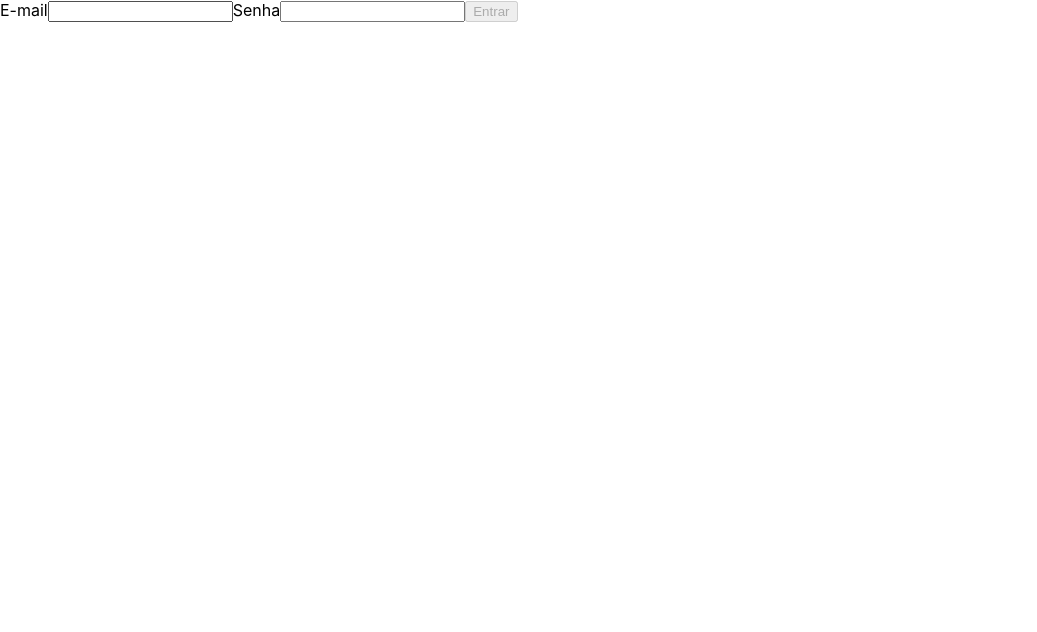
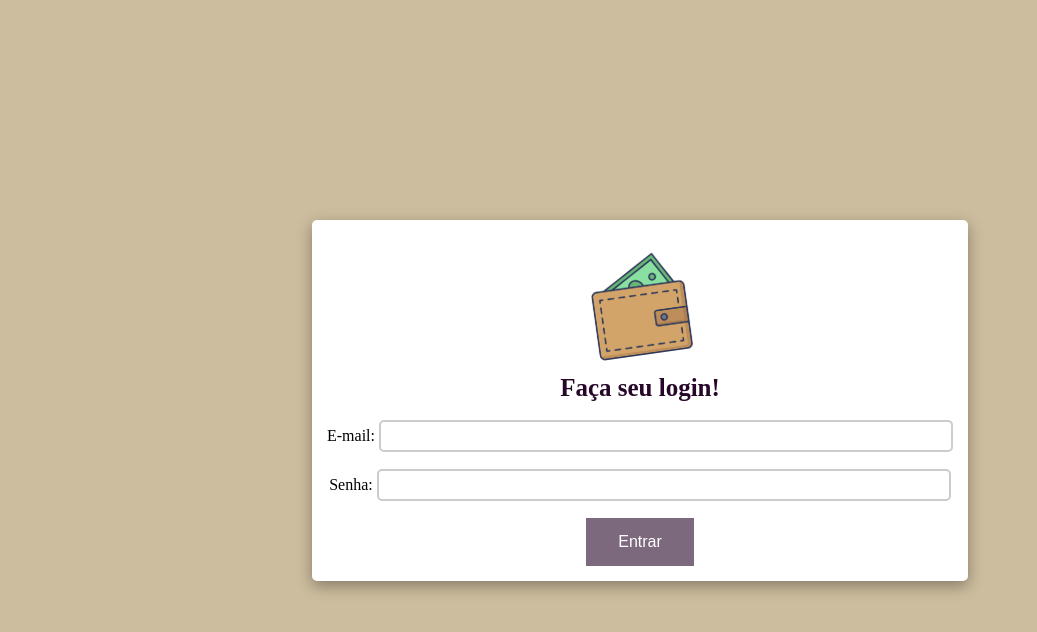
Before and after one commit to Tayna-Silva-Macedo/project-trybewallet, a React (Create React App) app: page / in a window 1280 px wide. Shown: the top 632 px of the page, without its empty margins (0-1037 px from the left). Built offline with nearby package versions, Linux system fonts and the light colour scheme.

Commit message:
Página inicial estilizada

```diff
--- a/src/App.css
+++ b/src/App.css
@@ -1,41 +1,43 @@
-.App {
-  text-align: center;
+html, body, div, span, applet, object, iframe,
+h1, h2, h3, h4, h5, h6, p, blockquote, pre,
+a, abbr, acronym, address, big, cite, code,
+del, dfn, em, img, ins, kbd, q, s, samp,
+small, strike, strong, sub, sup, tt, var,
+b, u, i, center,
+dl, dt, dd, ol, ul, li,
+fieldset, form, label, legend,
+table, caption, tbody, tfoot, thead, tr, th, td,
+article, aside, canvas, details, embed,
+figure, figcaption, footer, header, hgroup,
+menu, nav, output, ruby, section, summary,
+time, mark, audio, video {
+    margin: 0;
+    padding: 0;
+    border: 0;
+    font-size: 100%;
+    font: inherit;
+    vertical-align: baseline;
 }
-
-.App-logo {
-  height: 40vmin;
-  pointer-events: none;
+/* HTML5 display-role reset for older browsers */
+article, aside, details, figcaption, figure,
+footer, header, hgroup, menu, nav, section {
+    display: block;
 }
-
-@media ( prefers-reduced-motion : no-preference ) {
-
-  .App-logo {
-    animation: App-logo-spin infinite 20s linear;
-  }
+body {
+    line-height: 1;
 }
-
-.App-header {
-  align-items: center;
-  background-color: #282c34;
-  color: white;
-  display: flex;
-  flex-direction: column;
-  font-size: calc(10px + 2vmin);
-  justify-content: center;
-  min-height: 100vh;
+ol, ul {
+    list-style: none;
 }
-
-.App-link {
-  color: #61dafb;
+blockquote, q {
+    quotes: none;
 }
-
-@keyframes App-logo-spin {
-
-  from {
-    transform: rotate(0deg);
-  }
-
-  to {
-    transform: rotate(360deg);
-  }
+blockquote:before, blockquote:after,
+q:before, q:after {
+    content: '';
+    content: none;
 }
+table {
+    border-collapse: collapse;
+    border-spacing: 0;
+}
--- a/src/App.js
+++ b/src/App.js
@@ -2,6 +2,8 @@ import React from 'react';
 import { Route, Switch } from 'react-router-dom';
 import Login from './pages/Login';
 import Wallet from './pages/Wallet';
+
+import './App.css';
 
 function App() {
   return (
--- a/src/components/Input.js
+++ b/src/components/Input.js
@@ -1,5 +1,7 @@
 import React from 'react';
 import PropTypes from 'prop-types';
+
+import '../components/input.css';
 
 class Input extends React.Component {
   render() {
--- /dev/null
+++ b/src/components/input.css
@@ -0,0 +1,8 @@
+input[type=email], input[type=password] {
+  border: 2px solid #ccc;
+  border-radius: 5px;
+  font-size: 16px;
+  margin-bottom: 17px;
+  padding: 5px;
+  width: 70vh;
+}
--- a/src/index.js
+++ b/src/index.js
@@ -1,7 +1,6 @@
 import React from 'react';
 import ReactDOM from 'react-dom';
 import { BrowserRouter } from 'react-router-dom';
-import './index.css';
 import { Provider } from 'react-redux';
 import App from './App';
 import store from './store';
--- a/src/pages/Login.js
+++ b/src/pages/Login.js
@@ -3,6 +3,9 @@ import { connect } from 'react-redux';
 import PropTypes from 'prop-types';
 import Input from '../components/Input';
 import { addUserEmailAction } from '../actions';
+
+import '../pages/login.css';
+import carteira from '../images/carteira.png';
 
 class Login extends React.Component {
   state = {
@@ -20,14 +23,15 @@ class Login extends React.Component {
       },
       () => {
         this.formValidation();
-      },
+      }
     );
   };
 
   formValidation = () => {
     const { email, password } = this.state;
 
-    const regex = /^[a-zA-Z0-9.!#$%&’*+/=?^_`{|}~-]+@[a-zA-Z0-9-]+(?:\.[a-zA-Z0-9-]+)*$/;
+    const regex =
+      /^[a-zA-Z0-9.!#$%&’*+/=?^_`{|}~-]+@[a-zA-Z0-9-]+(?:\.[a-zA-Z0-9-]+)*$/;
     const MIN_LENGTH_PASSWORD = 6;
 
     const isEmailOk = email.match(regex);
@@ -53,25 +57,36 @@ class Login extends React.Component {
     const { email, password, disabled } = this.state;
 
     return (
-      <div>
-        <form>
+      <div className='form-container'>
+        <form className='form-login'>
+          <img
+            src={carteira}
+            alt='Desenho de uma carteira'
+            className='wallet'
+          />
+          <p>Faça seu login!</p>
           <Input
-            data-testid="email-input"
-            label="E-mail"
-            type="email"
-            name="email"
-            value={ email }
-            onChange={ this.handleChange }
+            data-testid='email-input'
+            label='E-mail: '
+            type='email'
+            name='email'
+            value={email}
+            onChange={this.handleChange}
           />
           <Input
-            data-testid="password-input"
-            label="Senha"
-            type="password"
-            name="password"
-            value={ password }
-            onChange={ this.handleChange }
+            data-testid='password-input'
+            label='Senha: '
+            type='password'
+            name='password'
+            value={password}
+            onChange={this.handleChange}
           />
-          <button type="button" disabled={ disabled } onClick={ this.handleSubmit }>
+          <button
+            className='button'
+            type='button'
+            disabled={disabled}
+            onClick={this.handleSubmit}
+          >
             Entrar
           </button>
         </form>
--- /dev/null
+++ b/src/pages/login.css
@@ -0,0 +1,50 @@
+.form-login {
+  align-items: center;
+  background-color: #fff;
+  border-radius: 5px;
+  box-shadow: 0 5px 15px rgb(0 0 0 / 35%);
+  display: flex;
+  flex-direction: column;
+  justify-content: center;
+  min-height: 40vh;
+  min-width: 25vw;
+  padding: 15px;
+  text-align: center;
+}
+
+.form-login .wallet {
+  margin-bottom: 20px;
+  margin-top: 20px;
+  rotate: -8deg;
+  width: 100px;
+}
+
+.button:disabled {
+  cursor: not-allowed;
+  opacity: 0.6;
+}
+
+.button {
+  background-color: #260729;
+  border: none;
+  color: white;
+  cursor: pointer;
+  font-size: 16px;
+  padding: 15px 32px;
+  text-align: center;
+}
+
+.form-login p{
+  color: #260729;
+  font-size: 25px;
+  font-weight: 900;
+  padding-bottom: 20px;
+}
+
+.form-container {
+  align-items: center;
+  background-color: #ccbd9e;
+  display: flex;
+  height: 100vh;
+  justify-content: center;
+}
```
Also changed, not shown: src/images/carteira.png (added).
